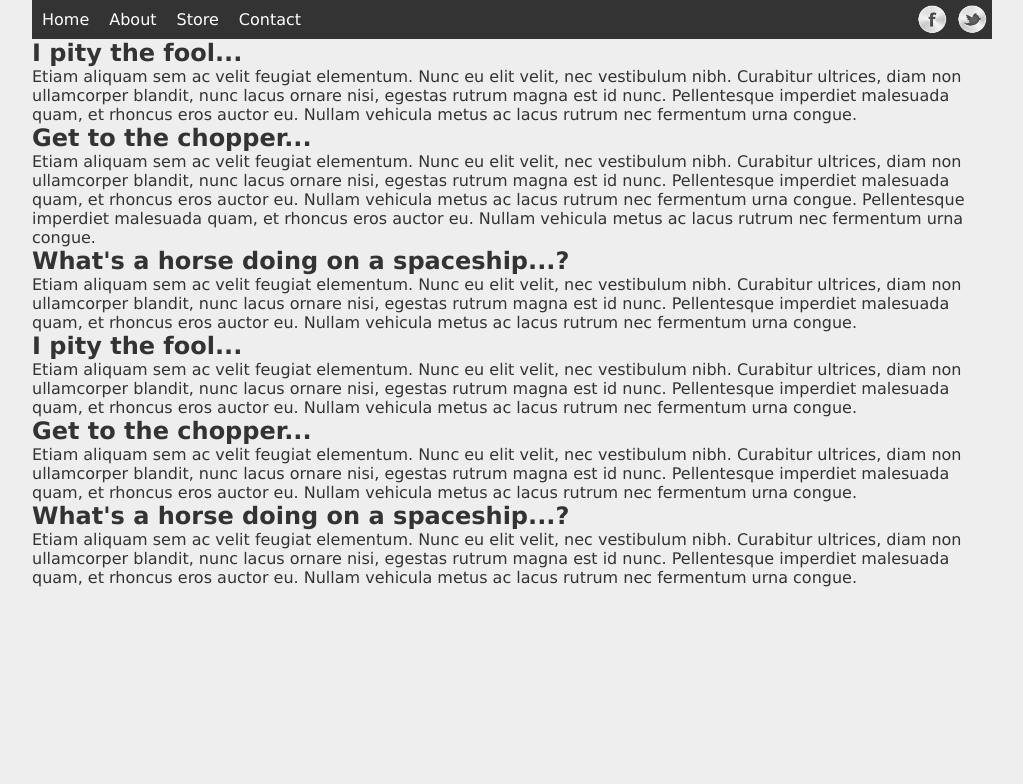
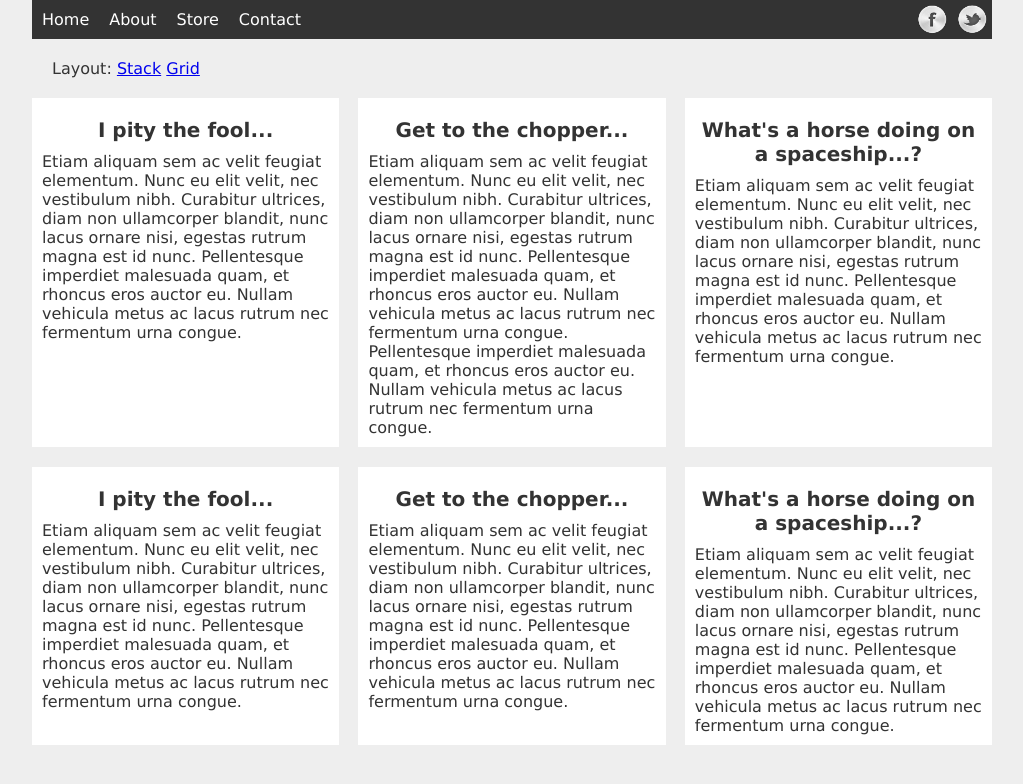
Before and after one commit to LiwiaDolinska/2-CSS, a plain HTML site: page example-3/grid-vs-stack.html in a window 1280 px wide. Shown: the whole page, without its empty margins (128-1151 px from the left). Drawn offline with nearby package versions, Linux system fonts and the light colour scheme.

Commit message:
to improve

```diff
--- a/example-3/grid-vs-stack.html
+++ b/example-3/grid-vs-stack.html
@@ -20,6 +20,13 @@
           <li><a href="" class="tw">Twitter</a></li>
         </ul>
       </nav>
+
+      <div style="margin: 20px;">
+        <span>Layout: </span>
+        <a href="#" class="grid">Stack</a>
+        <a href="#" class="grid">Grid</a>
+
+      </div>
 
       <section id="blocks">
         <article>
@@ -49,6 +56,15 @@
       </section>
 
     </div>
+    <script>
+      $("a.stack").on("click", function(){
+        $("article").addClass("stack");
+      ));
+      $("a.grid").on("click", function(){
+        $("article").removeClass("stack");
+      ));
+      }
+    </script>
 
   </body>
 </html>
--- a/example-3/style.css
+++ b/example-3/style.css
@@ -62,6 +62,24 @@ a.fb{
 
 /* grid vs flex base styles */
 
+#block{
+  margin: 20px;
+}
+
+article{
+  background: #fff;
+  margin-bottom: 20px;
+  padding: 10px;
+  box-sizing: border-box;
+
+}
+
+article h2{
+  text-align: center;
+  font-size: 20px;
+  margin: 10px 0;
+}
+
 
 
 /* flex styles */
@@ -94,4 +112,18 @@ ul.social{
   margin: 0;
 }
 
+#blocks{
+  display: flex;
+  flex-wrap: wrap;
+  justify-content: space-between;
+}
+
+article{
+  flex: 0 1 32%;
+}
+
+article.stack{
+  flex: 0 1 100%;
+}
+
 } /* end media 768 */
```
